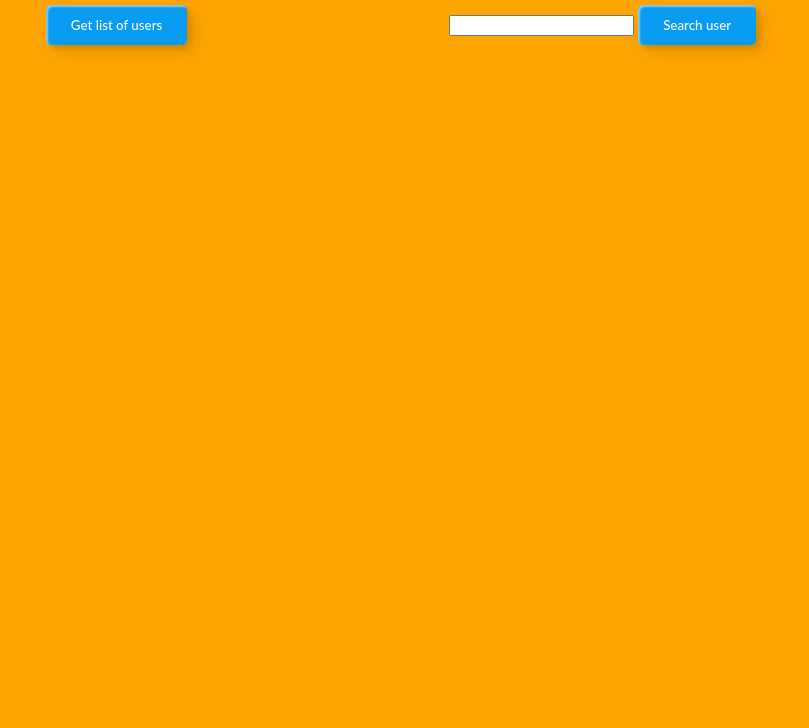
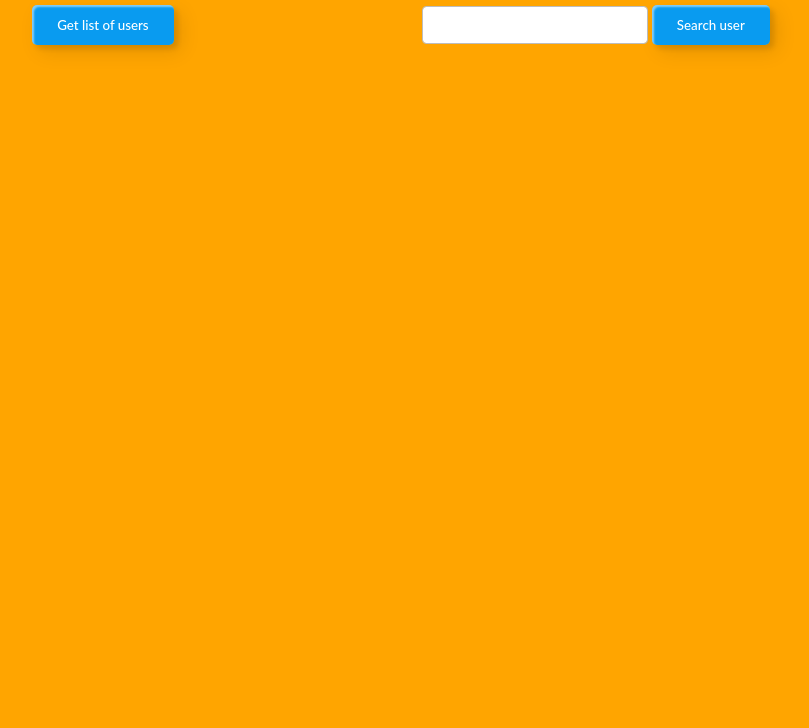
Before and after one commit to hannakorniienko/github_user_info_app, a website: page src/index.html in a window 1280 px wide. Shown: the part 72-800 px from the top of the page, without its empty margins (239-1048 px from the left). Drawn offline with Linux system fonts and the light colour scheme.

Commit message:
input style upgraded

```diff
--- a/src/index.html
+++ b/src/index.html
@@ -13,14 +13,14 @@
     <h1>Github user info</h1>
     <main>
         <div>
-            <button class="btn-fetchAll" onclick="fetchUsers()">
+            <button class="btn" onclick="fetchUsers()">
                 Get list of users
                 <!-- This button is used to display/hide list of users from github -->
             </button>
             <form>
                 <!-- Search form -->
-                <input type="text" name="user" id="user">
-                <button type="button" class="btn-fetchAll" onclick="searchUser()">Search user</button>
+                <input class="text-field__input" type="text" name="user" id="user">
+                <button type="button" class="btn" onclick="searchUser()">Search user</button>
             </form>
         </div>
         <section>
--- a/src/styles.css
+++ b/src/styles.css
@@ -11,6 +11,7 @@ h1, p {
 div {
     display: flex;
     justify-content: space-evenly;
+    align-items: center;
     margin: 15px;
 }
 
@@ -24,7 +25,7 @@ img {
 }
 
 img:hover {
-    box-shadow: 0 0 3px 3px brown;
+    box-shadow: 0 0 3px 3px rgb(9, 155, 240);
   }
 
 ul {
@@ -34,7 +35,7 @@ ul {
     list-style-type:none;
 }
 
-.btn-fetchAll {
+.btn {
     height: 40px;
     color: #fff;
     border-radius: 5px;
@@ -55,14 +56,41 @@ ul {
     border: none;
   }
 
-.btn-fetchAll:before {
+.btn:before {
     height: 0%;
     width: 2px;
   }
 
-.btn-fetchAll:hover {
+.btn:hover {
     box-shadow:  4px 4px 6px 0 rgba(255,255,255,.5),
                 -4px -4px 6px 0 rgba(116, 125, 136, .5),
       inset -4px -4px 6px 0 rgba(255,255,255,.2),
       inset 4px 4px 6px 0 rgba(0, 0, 0, .4);
   }
+
+  .text-field__input {
+    padding: 0.375rem 0.75rem;
+    font-family: inherit;
+    font-size: 1rem;
+    font-weight: 400;
+    line-height: 1.5;
+    color: #212529;
+    background-color: #fff;
+    background-clip: padding-box;
+    border: 1px solid #bdbdbd;
+    border-radius: 0.25rem;
+    transition: border-color 0.15s ease-in-out, box-shadow 0.15s ease-in-out;
+  }
+
+  .text-field__input::placeholder {
+    color: #212529;
+    opacity: 0.4;
+  }
+
+  .text-field__input:focus {
+    color: #212529;
+    background-color: #fff;
+    border-color: #bdbdbd;
+    outline: 0;
+    box-shadow: 0 0 0 0.2rem rgba(158, 158, 158, 0.25);
+  }
```
